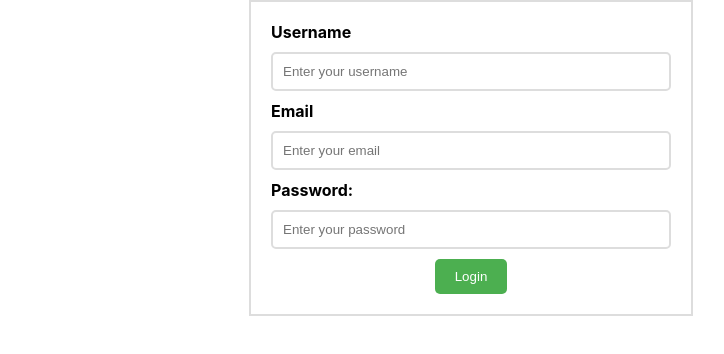
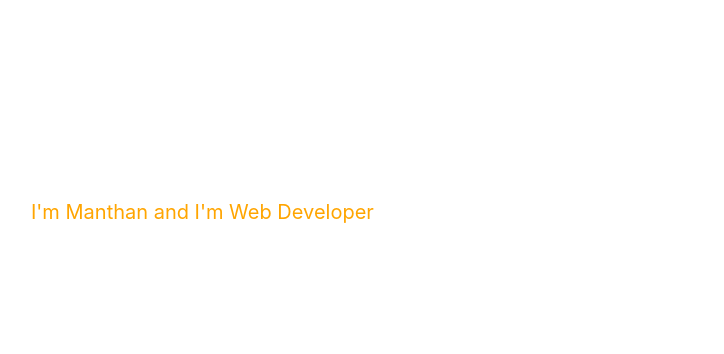
Before and after one commit to ManthanRanpariya/BookStore, a React (Create React App) app: page / in a window 1280 px wide. Shown: the top 354 px of the page, without its empty margins (169-893 px from the left). Built offline with nearby package versions, Linux system fonts and the light colour scheme.

Commit message:
Day-7(Task-1)Completed

```diff
--- a/src/App.js
+++ b/src/App.js
@@ -5,8 +5,8 @@
 // import About from './page/About'
 // import Counter from './components/Counter'
 // import List from './components/List'
-// import Title from './components/Title'
-import LoginForm from './components/LoginForm'
+import Title from './components/Title'
+// import LoginForm from './components/LoginForm'
 
 
 
@@ -25,7 +25,7 @@ function App() {
   // };
   return (
     <div>
-      <LoginForm />
+      {/* <LoginForm /> */}
       {/* {page === "Home" ? <Home/> : <About/>}
     <button onClick={handleChange}>Change Page</button> */}
       {/* <Title name="Title1"/>
@@ -38,7 +38,7 @@ function App() {
 
          {/* <Counter /> */}
          {/* <List /> */}
-         {/* <Title title="Manthan" description="Web Developer"/> */}
+         <Title title="Manthan" description="Web Developer"/>
 
     </div>
   )
--- a/src/components/Title.css
+++ b/src/components/Title.css
@@ -1,7 +1,7 @@
 .primary {
     color: orange;
-    margin-top: 300px;
-    margin-left:500px;
-    font-size: 30px;
-    font-weight: 500;
+    margin-top: 200px;
+    margin-left:200px;
+    font-size: 20px;
+    font-weight: 400;
 }
--- a/src/components/Title.js
+++ b/src/components/Title.js
@@ -7,7 +7,7 @@ const  Title = (props) => {
     return (
     <div className='Container'>
 
-        <p className='primary'>I'm {title} and I'm a  {description}</p>
+        <p className='primary'>I'm {title} and I'm {description}</p>
 
 
       {/* <h2>This is id {field.id},This is title {field.title}, {field.description}</h2> */}
```
